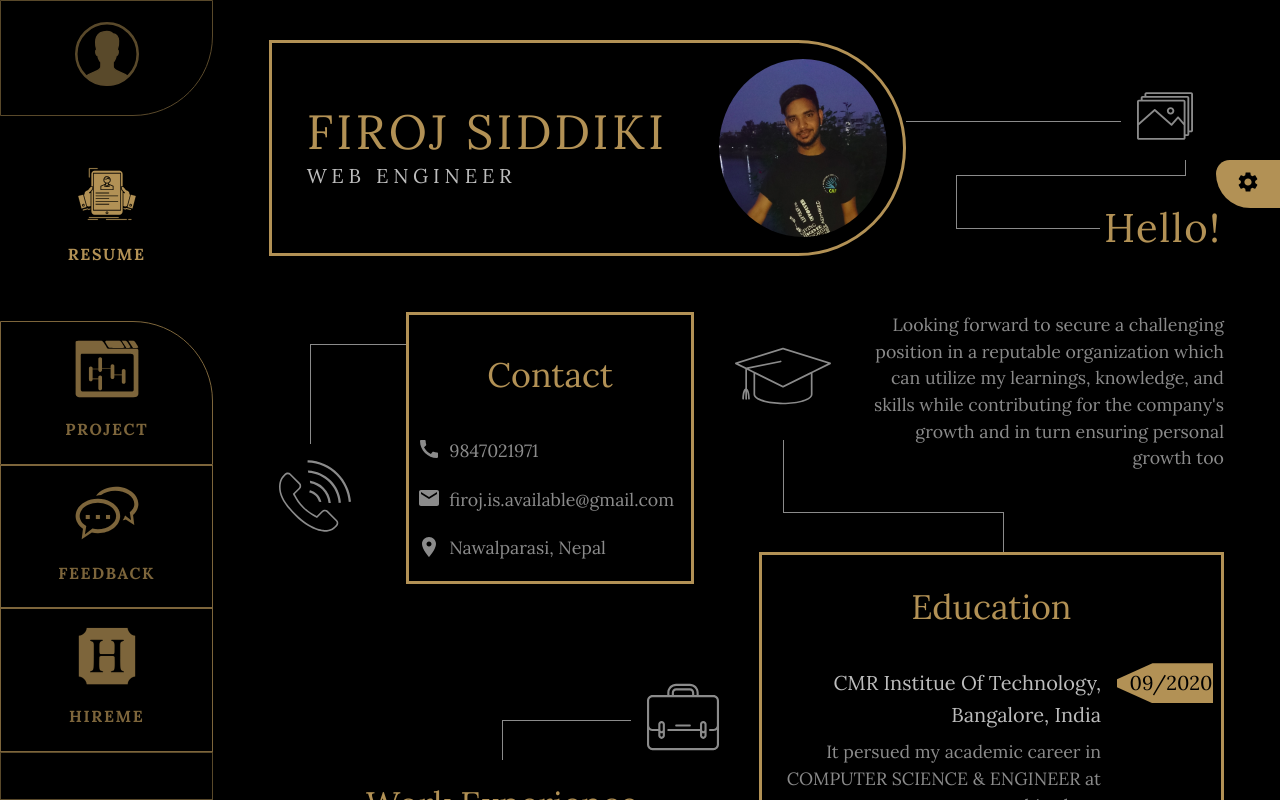
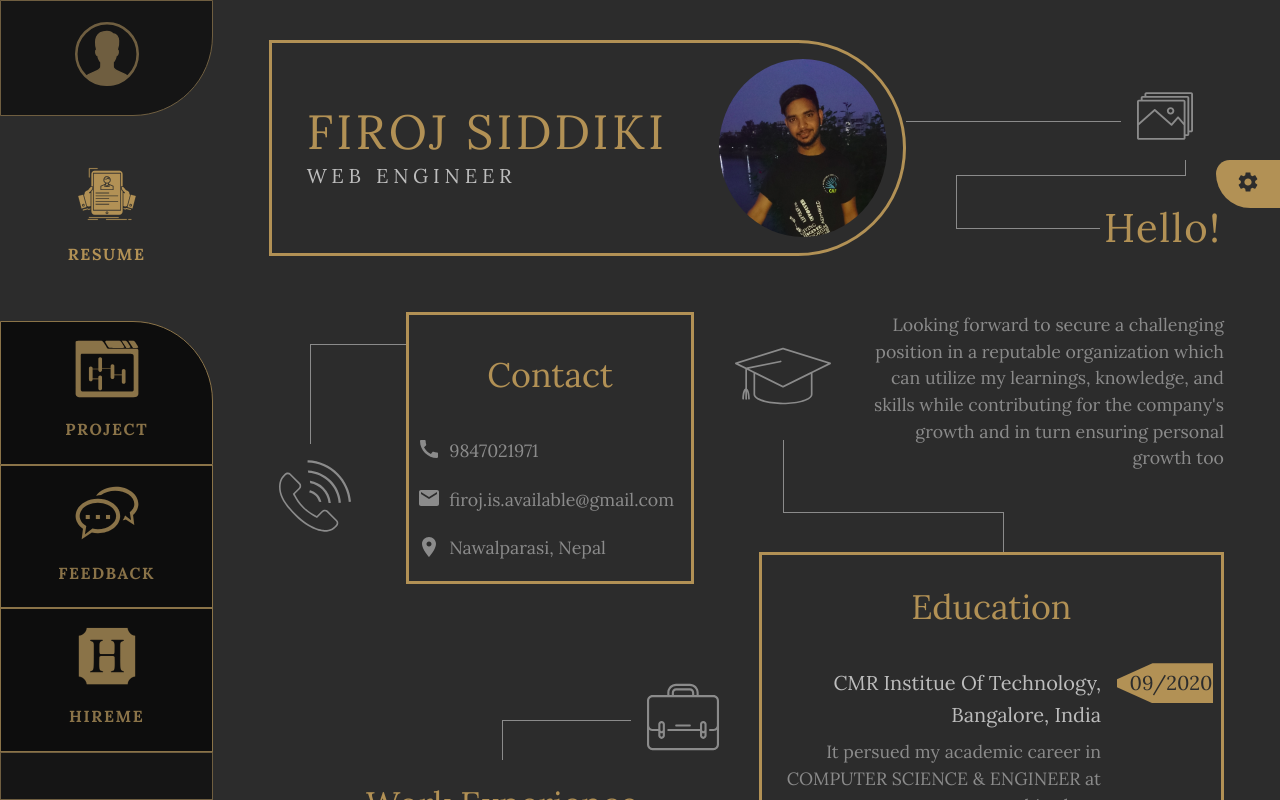
Before and after one commit to fir0j/MyPresenceInInternet, a React (Create React App) app: page / in a window 1280 px wide. Built offline with nearby package versions, Linux system fonts and the light colour scheme.

Commit message:
added accent change

```diff
--- a/src/components/MobileNav.component.js
+++ b/src/components/MobileNav.component.js
@@ -25,8 +25,9 @@ const useStyles = makeStyles((theme) => ({
 
   flexContainer: {
     flexDirection: "row",
+    backgroundColor: theme.palette.primary.main,
     "&>.MuiTab-root": {
-      backgroundColor: theme.palette.common.black,
+      // backgroundColor: theme.palette.common.black,
       flexGrow: 1,
       border: `1px solid ${theme.palette.accent.main}`,
       borderRight: "none",
--- a/src/customTheme.js
+++ b/src/customTheme.js
@@ -158,9 +158,9 @@ const goldTheme = {
     },
     primary: {
       // light: dark,
-      main: black,
+      main: dark,
       // dark: dark,
-      contrastText: "black",
+      // contrastText: "black",
     },
     secondary: {
       main: portfolioGrey,
```
